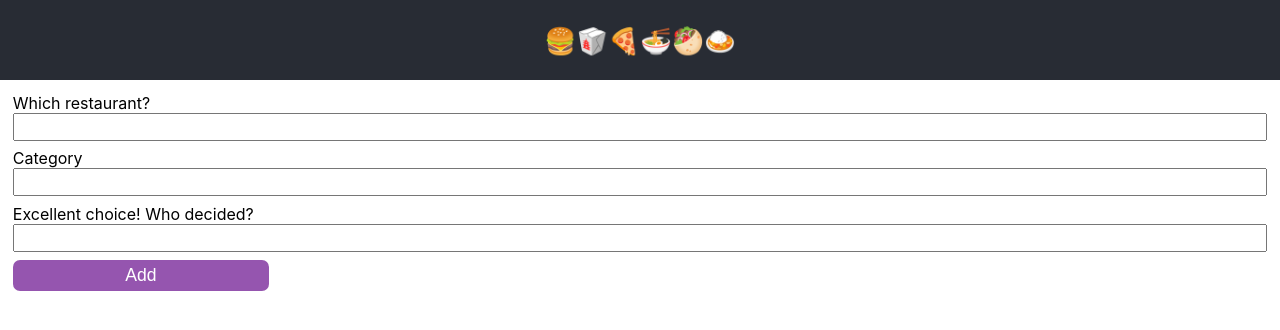
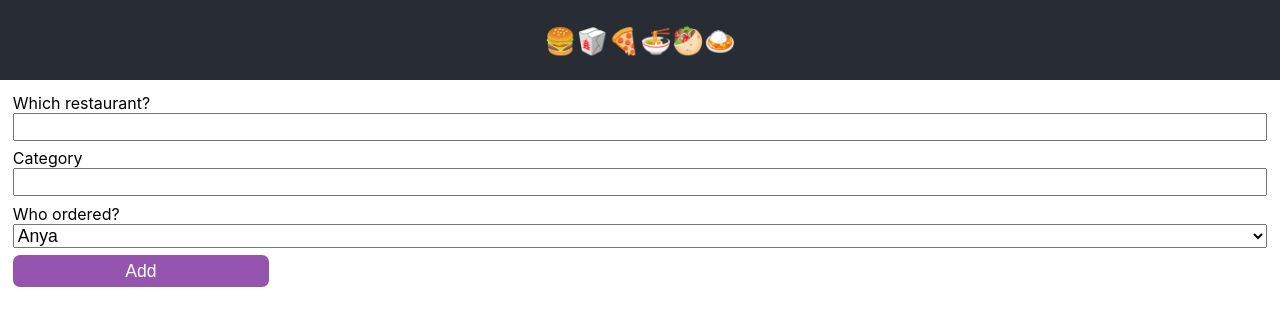
Before and after one commit to chiraggupta/weekend-meals, a React (Create React App) app: page /add in a window 1280 px wide. Shown: the top 330 px of the page. Built offline with nearby package versions, Linux system fonts and the light colour scheme.

Commit message:
Change orderer to a select

```diff
--- a/src/components/OrderInput.js
+++ b/src/components/OrderInput.js
@@ -12,7 +12,7 @@ export default () => {
   const [state, setState] = React.useState({
     category: '',
     date: getTodayAsISOString(),
-    orderer: '',
+    orderer: 'Anya',
     restaurant: '',
   });
 
@@ -23,8 +23,12 @@ export default () => {
   const handleSubmit = async (event) => {
     event.preventDefault();
 
-    if (state.restaurant.length === 0 || state.orderer.length === 0) {
-      alert('Empty input');
+    if (
+      state.restaurant.length === 0 ||
+      state.category.length === 0 ||
+      state.orderer.length === 0
+    ) {
+      alert('Please input all fields');
       return;
     }
 
@@ -64,17 +68,19 @@ export default () => {
         style={{ fontSize: '1.2em', marginBottom: '0.4em' }}
       />
 
-      <label htmlFor="orderer">Excellent choice! Who decided?</label>
-      <input
+      <label htmlFor="orderer">Who ordered?</label>
+      <select
         id="orderer"
         name="orderer"
-        type="text"
-        autoComplete="off"
-        autoCorrect="off"
         value={state.orderer}
         onChange={handleChange}
-        style={{ fontSize: '1.2em', marginBottom: '0.4em' }}
-      />
+        style={{ fontSize: '1.1em', marginBottom: '0.4em' }}
+      >
+        <option value="Anya">Anya</option>
+        <option value="Babina">Babina</option>
+        <option value="Chirag">Chirag</option>
+        <option value="Summer">Summer</option>
+      </select>
 
       <input
         type="submit"
@@ -89,7 +95,7 @@ export default () => {
           backgroundColor: '#9555af',
           border: 0,
           borderRadius: '0.4em',
-          '-webkit-appearance': 'none',
+          WebkitAppearance: 'none',
         }}
       />
     </form>
```
